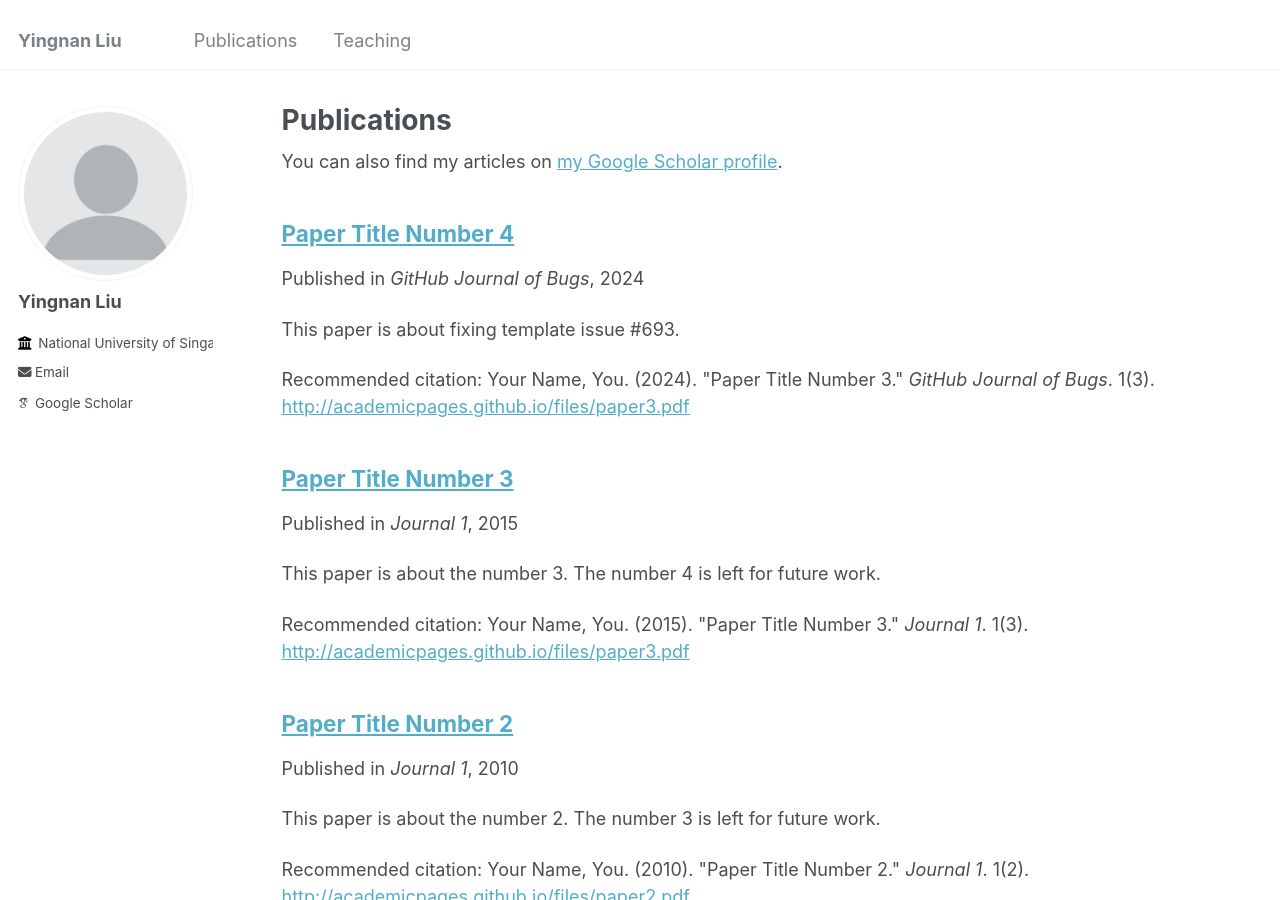
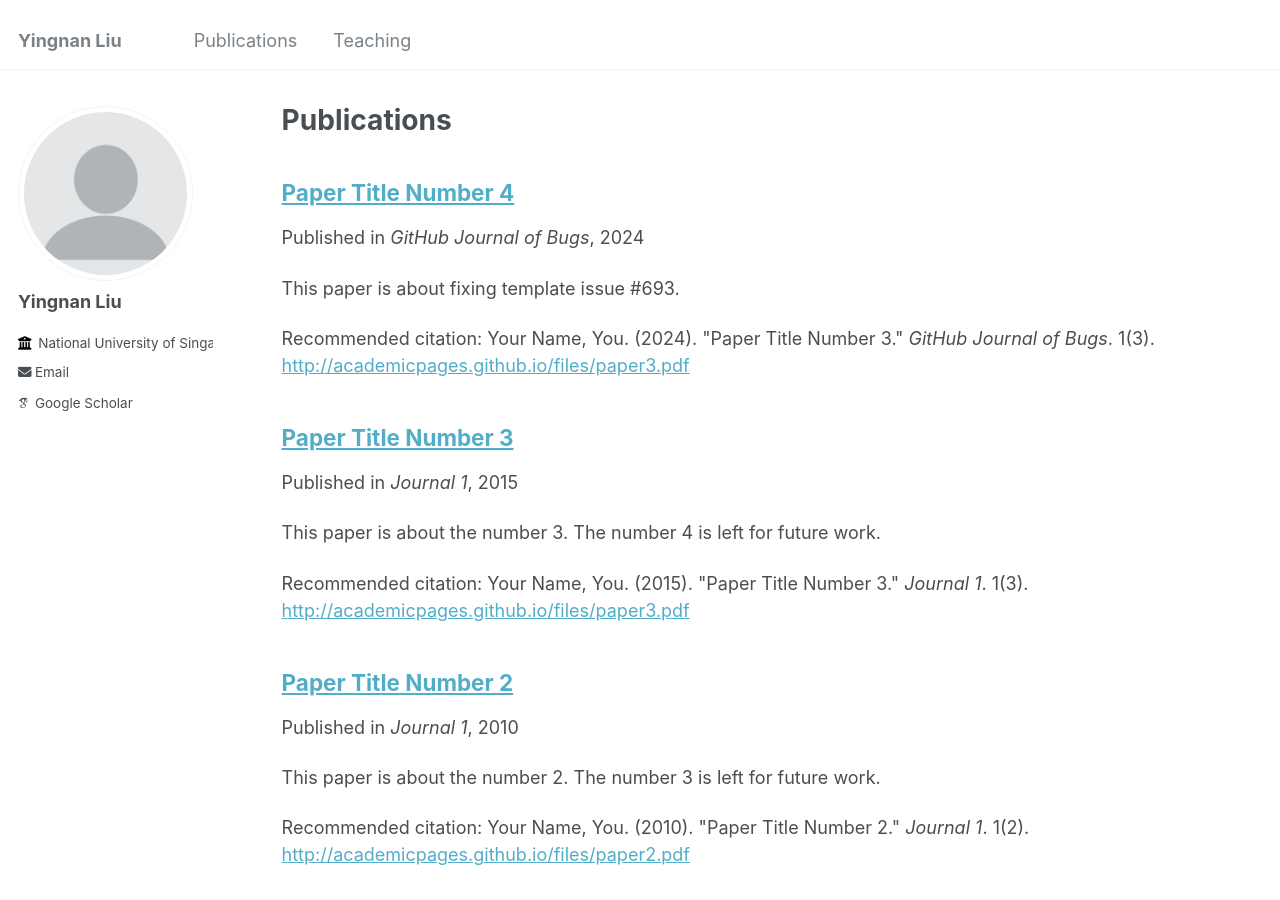
Before and after one commit to NancyQuris/nancyquris.github.io, a Jekyll site: the page built from _pages/publications.md, in a window 1280 px wide and 900 px high. Built offline with Jekyll 4.4.1, drawn with Linux system fonts in a browser that asks for light colours; some web fonts are replaced.

Commit message:
Update publications.md

```diff
--- a/_pages/publications.md
+++ b/_pages/publications.md
@@ -5,10 +5,6 @@ permalink: /publications/
 author_profile: true
 ---
 
-{% if site.author.googlescholar %}
-  <div class="wordwrap">You can also find my articles on <a href="{{https://scholar.google.com/citations?user=KMUv_rMAAAAJ&hl}}">my Google Scholar profile</a>.</div>
-{% endif %}
-
 {% include base_path %}
 
 {% for post in site.publications reversed %}
```
